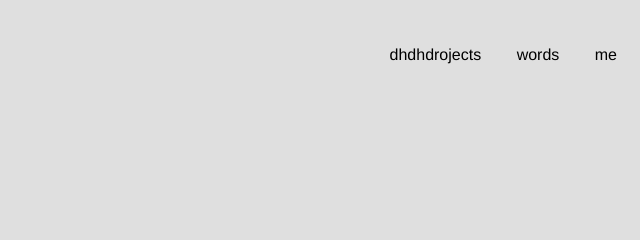
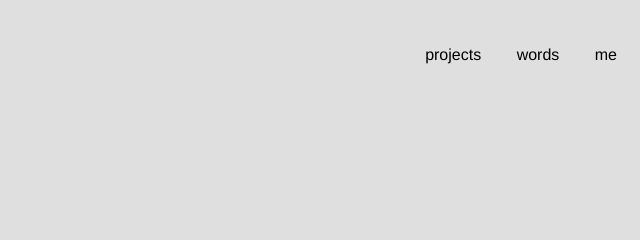
Before and after one commit to RaeSDSpencer/raesdspencer.github.io, a plain HTML site: page index.html in a window 1280 px wide. Shown: the top 240 px of the page, 640-1280 px from the left. Drawn offline with nearby package versions, Linux system fonts and the light colour scheme.

Commit message:
undo test

```diff
--- a/index.html
+++ b/index.html
@@ -25,7 +25,7 @@
 	<nav class="nav-invert">
 	<ul>
 	<li>
-	<a href="project_overview.html">dhdhdrojects</a>
+	<a href="project_overview.html">projects</a>
 	</li>
 	<li>
 	<a href="https://medium.com/@spencr06">words</a>
```
